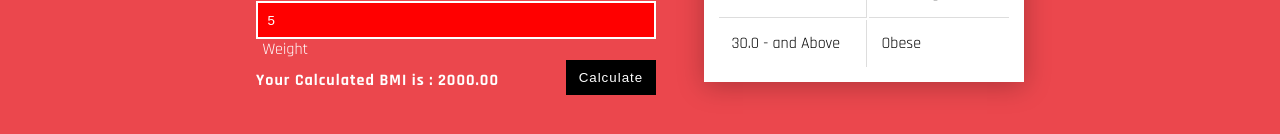
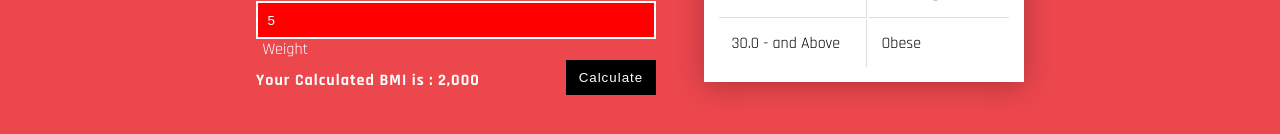
Before and after one commit to Parsa-jalilifar/BEFIT, an Angular app: page / in a window 1280 px wide. Both pictures are taken after typing "5", "5" into the empty fields and a click on the button "Calculate". Shown: the part 3457-3591 px from the top of the page. Built offline with nearby package versions, Linux system fonts and the light colour scheme.

Commit message:
number pipe  added

```diff
--- a/src/app/components/bmi-cal/bmi-cal.component.html
+++ b/src/app/components/bmi-cal/bmi-cal.component.html
@@ -40,7 +40,7 @@
       <input (click)=" BMI_Imperial_Calculator(imperial_weight_p.value,imperial_height_in.value)" type="button"
         value="Calculate">
     </form>
-    <strong *ngIf="BMI">Your Calculated BMI is : <span>{{BMI}}</span></strong>
+    <strong *ngIf="BMI">Your Calculated BMI is : <span>{{BMI | number:"1.0-2"}}</span></strong>
   </div>
 
   <table class="bmi__table">
--- a/src/app/components/bmi-cal/bmi-cal.component.ts
+++ b/src/app/components/bmi-cal/bmi-cal.component.ts
@@ -17,11 +17,11 @@ export class BmiCalComponent implements OnInit {
 
   BMI_Metric_Calculator(KG: number, CM: number) {
     if (KG && CM)
-      this.BMI = (KG / Math.pow(CM / 100, 2)).toFixed(2);
+      this.BMI = (KG / Math.pow(CM / 100, 2)).toString();
   }
 
   BMI_Imperial_Calculator(LB: number, IN: number) {
     if (LB && IN)
-      this.BMI = ((LB / Math.pow(IN, 2)) * 703).toFixed(2);
+      this.BMI = ((LB / Math.pow(IN, 2)) * 703).toString();
   }
 }
```
